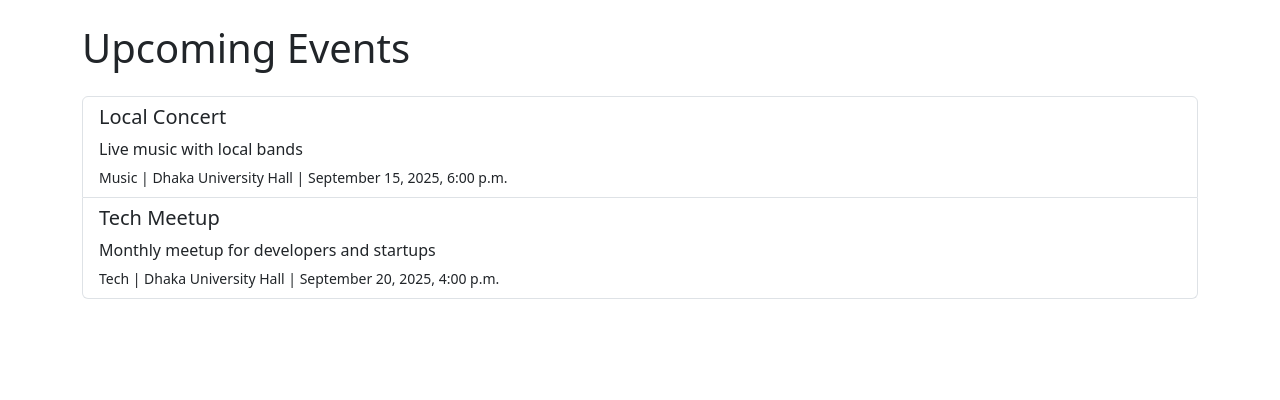
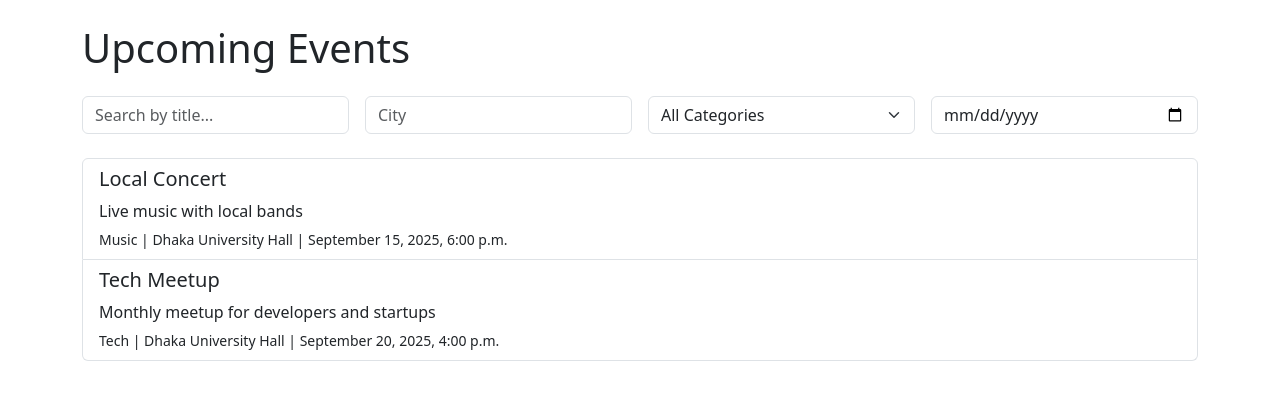
Before and after one commit to intiserIqbal/event-aggregator, a Django app: page / in a window 1280 px wide. Shown: the top 400 px of the page. Run offline with Django 5.2, Linux system fonts and the light colour scheme; data comes from the database, SQL or seed files in the repository.

Commit message:
Day01-Implemented JavaScript filter form with AJAX

```diff
--- a/events/templates/events/index.html
+++ b/events/templates/events/index.html
@@ -2,15 +2,37 @@
 
 <!DOCTYPE html>
 <html lang="en">
+
 <head>
   <meta charset="UTF-8">
   <title>Event Aggregator</title>
   <link href="https://cdn.jsdelivr.net/npm/bootstrap@5.3.2/dist/css/bootstrap.min.css" rel="stylesheet">
 </head>
+
 <body class="container mt-4">
 
   <h1 class="mb-4">Upcoming Events</h1>
-
+  <!-- Filter Controls -->
+  <form id="filter-form" class="row g-3 mb-4">
+    <div class="col-md-3">
+      <input type="text" id="search" class="form-control" placeholder="Search by title...">
+    </div>
+    <div class="col-md-3">
+      <input type="text" id="city" class="form-control" placeholder="City">
+    </div>
+    <div class="col-md-3">
+      <select id="category" class="form-select">
+        <option value="">All Categories</option>
+        <option value="Music">Music</option>
+        <option value="Tech">Tech</option>
+        <option value="Food">Food</option>
+        <option value="Art">Art</option>
+      </select>
+    </div>
+    <div class="col-md-3">
+      <input type="date" id="start_date" class="form-control">
+    </div>
+  </form>
   {% if events %}
   <div class="list-group">
     {% for event in events %}
@@ -28,4 +50,55 @@
   {% endif %}
 
 </body>
+<script>
+async function fetchEvents() {
+  const category = document.getElementById("category").value;
+  const city = document.getElementById("city").value;
+  const search = document.getElementById("search").value;
+  const startDate = document.getElementById("start_date").value;
+
+  // Build query string
+  let url = "/api/events/?";
+  if (category) url += `category=${encodeURIComponent(category)}&`;
+  if (city) url += `city=${encodeURIComponent(city)}&`;
+  if (startDate) url += `start_date=${encodeURIComponent(startDate)}T00:00&`;
+
+  // Fetch JSON from API
+  const res = await fetch(url);
+  const events = await res.json();
+
+  // Filter by title search (client-side)
+  const filtered = events.filter(e =>
+    !search || e.title.toLowerCase().includes(search.toLowerCase())
+  );
+
+  // Render events
+  const eventList = document.getElementById("event-list");
+  eventList.innerHTML = "";
+
+  if (filtered.length === 0) {
+    eventList.innerHTML = "<p>No events found.</p>";
+  } else {
+    filtered.forEach(e => {
+      const item = document.createElement("div");
+      item.className = "list-group-item";
+      item.innerHTML = `
+        <h5>${e.title}</h5>
+        <p>${e.description || ""}</p>
+        <small>
+          ${e.category || ""} | ${e.venue || ""} (${e.city || ""}) |
+          ${new Date(e.date).toLocaleString()}
+        </small>
+      `;
+      eventList.appendChild(item);
+    });
+  }
+}
+
+// Attach event listeners
+document.getElementById("filter-form").addEventListener("input", fetchEvents);
+
+// Load events on page load
+fetchEvents();
+</script>
 </html>
--- a/events/urls.py
+++ b/events/urls.py
@@ -4,5 +4,5 @@ from . import views
 urlpatterns = [
     path("", views.index, name="index"),
     path("upload/", views.upload_csv, name="upload_csv"),
-
+    path("api/events/", views.events_api, name="events_api"),
 ]
--- a/events/views.py
+++ b/events/views.py
@@ -1,9 +1,12 @@
 import csv
+from datetime import datetime
 from django.shortcuts import render, redirect
 from django.contrib import messages
+from django.http import JsonResponse
+from django.utils.dateparse import parse_datetime
+from django.utils.timezone import make_aware, is_naive
 from .forms import UploadCSVForm
 from .models import Event, Category, Venue
-from django.utils.dateparse import parse_datetime
 
 def index(request):
     events = Event.objects.all().order_by("date")
@@ -14,37 +17,66 @@ def upload_csv(request):
         form = UploadCSVForm(request.POST, request.FILES)
         if form.is_valid():
             try:
+                file_data = request.FILES["csv_file"].read()
+
                 # Try decoding with UTF-8, fallback to Latin-1
-                file_data = request.FILES["csv_file"].read()
                 try:
                     decoded = file_data.decode("utf-8").splitlines()
                 except UnicodeDecodeError:
                     decoded = file_data.decode("latin-1").splitlines()
 
                 reader = csv.DictReader(decoded)
+                added, skipped, duplicates = 0, 0, 0
 
                 for row in reader:
-                    category, _ = Category.objects.get_or_create(name=row["category"])
+                    title = row.get("title", "").strip()
+                    date_str = row.get("date", "").strip()
+                    venue_name = row.get("venue", "").strip()
+
+                    # Basic validation
+                    if not title or not date_str or not venue_name:
+                        messages.warning(request, f"Skipping row due to missing required fields: {row}")
+                        skipped += 1
+                        continue
+
+                    parsed_date = parse_datetime(date_str)
+                    if not parsed_date:
+                        messages.warning(request, f"Skipping row due to invalid date format: {date_str}")
+                        skipped += 1
+                        continue
+
+                    if is_naive(parsed_date):
+                        parsed_date = make_aware(parsed_date)
+
+                    category_name = row.get("category", "Uncategorized").strip()
+                    category, _ = Category.objects.get_or_create(name=category_name)
 
                     venue, _ = Venue.objects.get_or_create(
-                        name=row["venue"],
+                        name=venue_name,
                         defaults={
-                            "address": row.get("address", ""),
-                            "city": row.get("city", ""),
+                            "address": row.get("address", "").strip(),
+                            "city": row.get("city", "").strip(),
                             "latitude": float(row["latitude"]) if row.get("latitude") else None,
                             "longitude": float(row["longitude"]) if row.get("longitude") else None,
                         }
                     )
 
-                    Event.objects.create(
-                        title=row["title"],
-                        description=row.get("description", ""),
+                    # Prevent duplicates
+                    event, created = Event.objects.get_or_create(
+                        title=title,
                         category=category,
                         venue=venue,
-                        date=parse_datetime(row["date"])
+                        date=parsed_date,
+                        defaults={"description": row.get("description", "").strip()}
                     )
 
-                messages.success(request, "CSV uploaded successfully!")
+                    if created:
+                        added += 1
+                    else:
+                        messages.info(request, f"Duplicate event skipped: {title} at {venue_name} on {date_str}")
+                        duplicates += 1
+
+                messages.success(request, f"Upload complete: {added} added, {duplicates} duplicates, {skipped} skipped.")
                 return redirect("index")
 
             except Exception as e:
@@ -55,3 +87,53 @@ def upload_csv(request):
         form = UploadCSVForm()
 
     return render(request, "events/upload_csv.html", {"form": form})
+
+def events_api(request):
+    events = Event.objects.all()
+
+    category = request.GET.get("category")
+    venue = request.GET.get("venue")
+    city = request.GET.get("city")
+    start_date = request.GET.get("start_date")
+    end_date = request.GET.get("end_date")
+
+    if category:
+        events = events.filter(category__name__iexact=category)
+
+    if venue:
+        events = events.filter(venue__name__icontains=venue)
+
+    if city:
+        events = events.filter(venue__city__icontains=city)
+
+    if start_date:
+        try:
+            start = datetime.fromisoformat(start_date)
+            events = events.filter(date__gte=start)
+        except ValueError:
+            pass
+
+    if end_date:
+        try:
+            end = datetime.fromisoformat(end_date)
+            events = events.filter(date__lte=end)
+        except ValueError:
+            pass
+
+    data = [
+        {
+            "id": e.id,
+            "title": e.title,
+            "description": e.description,
+            "category": e.category.name if e.category else None,
+            "venue": e.venue.name if e.venue else None,
+            "address": e.venue.address if e.venue else "",
+            "city": e.venue.city if e.venue else "",
+            "date": e.date.isoformat() if e.date else None,
+            "latitude": e.venue.latitude if e.venue else None,
+            "longitude": e.venue.longitude if e.venue else None,
+        }
+        for e in events
+    ]
+
+    return JsonResponse(data, safe=False)
```
Lines whose indentation alone changed are shown as unchanged.
